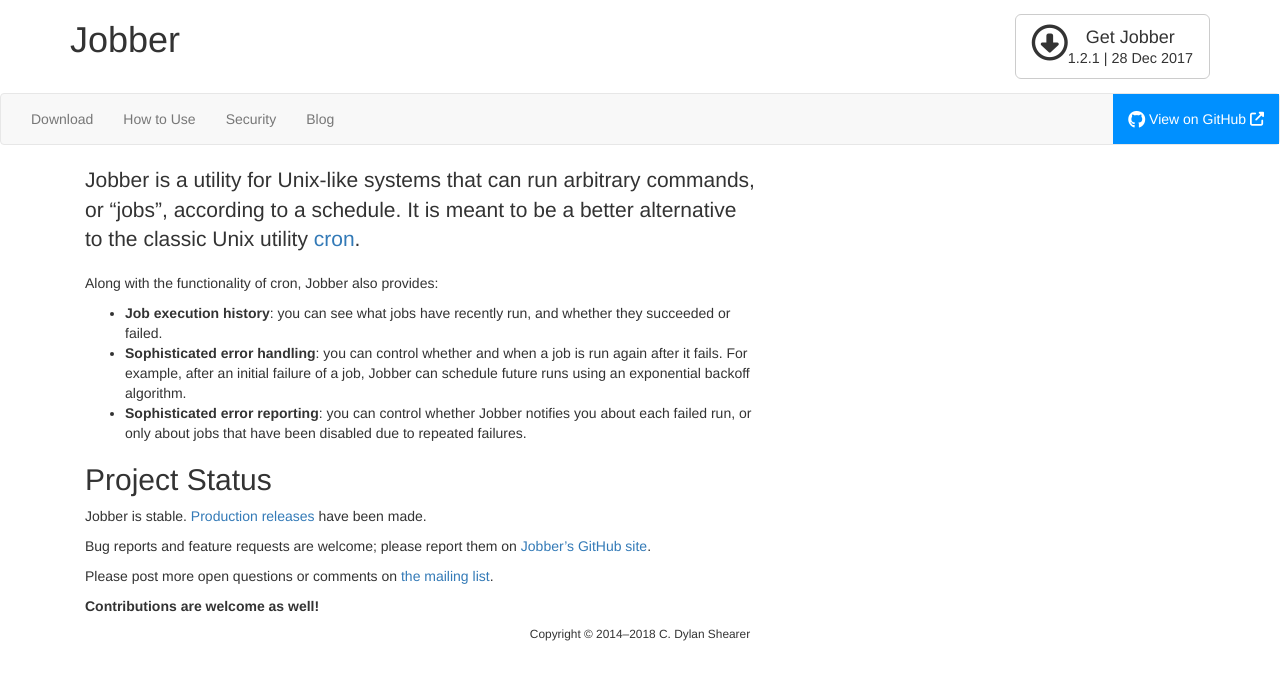
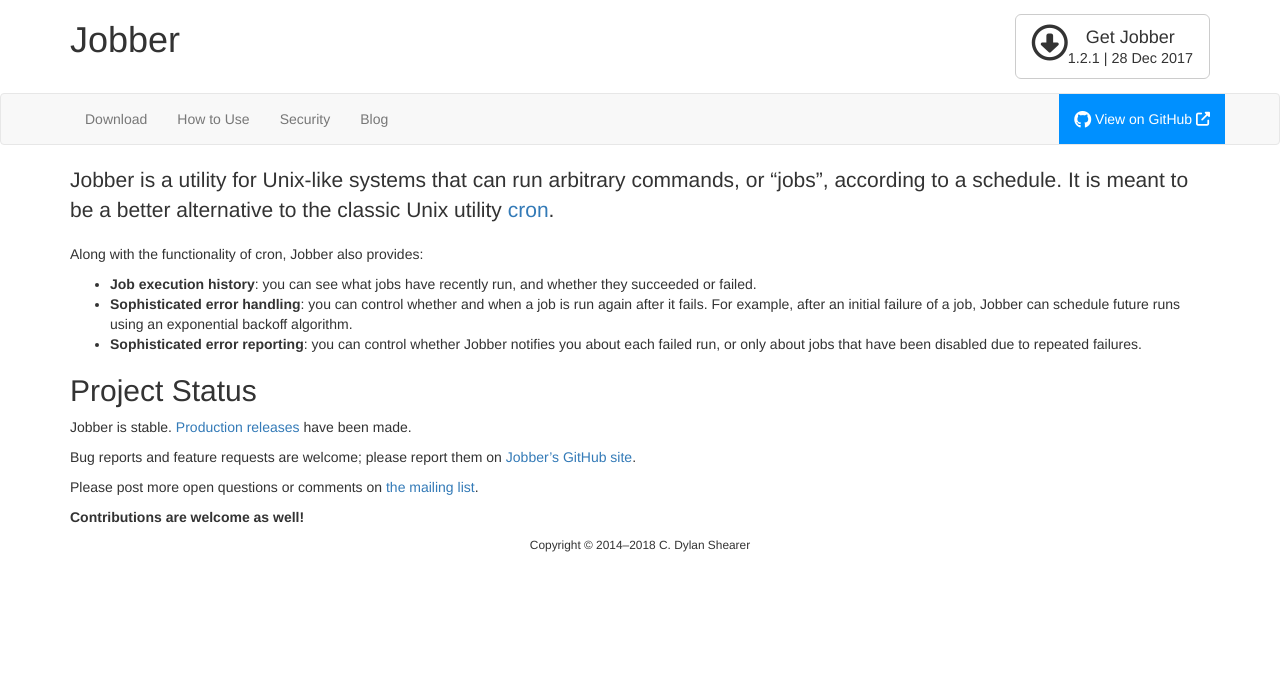
Before and after one commit to dshearer/jobber, a PHP site: page / in a window 1280 px wide. Shown: the top 680 px of the page. Run offline with PHP 8.4, Linux system fonts and the light colour scheme; some libraries are stand-ins or nearby versions.

Commit message:
Look better on large screens

```diff
--- a/blog/2018/01/14/go-review/index.html
+++ b/blog/2018/01/14/go-review/index.html
@@ -32,7 +32,7 @@
 
   <!-- NAV BAR -->
   <nav class="navbar navbar-default">
-    <div class="container-fluid">
+    <div class="container">
       <div class="navbar-header">
         <button type="button" class="navbar-toggle collapsed"
           data-toggle="collapse" data-target="#navbar-collapse"
--- a/doc/index.html
+++ b/doc/index.html
@@ -30,7 +30,7 @@
 <body>
   <!-- NAV BAR -->
   <nav class="navbar navbar-default">
-    <div class="container-fluid">
+    <div class="container">
       <div class="navbar-header">
         <button type="button" class="navbar-toggle collapsed"
           data-toggle="collapse" data-target="#navbar-collapse"
--- a/doc/v1.1/index.html
+++ b/doc/v1.1/index.html
@@ -80,7 +80,7 @@
 
   <!-- NAV BAR -->
   <nav class="navbar navbar-default">
-    <div class="container-fluid">
+    <div class="container">
       <div class="navbar-header">
         <button type="button" class="navbar-toggle collapsed"
           data-toggle="collapse" data-target="#navbar-collapse"
--- a/doc/v1.2/index.html
+++ b/doc/v1.2/index.html
@@ -104,7 +104,7 @@
 
   <!-- NAV BAR -->
   <nav class="navbar navbar-default">
-    <div class="container-fluid">
+    <div class="container">
       <div class="navbar-header">
         <button type="button" class="navbar-toggle collapsed"
           data-toggle="collapse" data-target="#navbar-collapse"
--- a/doc/v1.3/index.html
+++ b/doc/v1.3/index.html
@@ -116,7 +116,7 @@
 
   <!-- NAV BAR -->
   <nav class="navbar navbar-default">
-    <div class="container-fluid">
+    <div class="container">
       <div class="navbar-header">
         <button type="button" class="navbar-toggle collapsed"
           data-toggle="collapse" data-target="#navbar-collapse"
--- a/download/index.html
+++ b/download/index.html
@@ -32,7 +32,7 @@
 
   <!-- NAV BAR -->
   <nav class="navbar navbar-default">
-    <div class="container-fluid">
+    <div class="container">
       <div class="navbar-header">
         <button type="button" class="navbar-toggle collapsed"
           data-toggle="collapse" data-target="#navbar-collapse"
--- a/index.html
+++ b/index.html
@@ -51,7 +51,7 @@
 
   <!-- NAV BAR -->
   <nav class="navbar navbar-default">
-    <div class="container-fluid">
+    <div class="container">
       <ul class="nav navbar-nav">
         <li><a href="/jobber/download/">Download</a></li>
         <li><a href="/jobber/doc/v1.2/">How to Use</a></li>
@@ -68,7 +68,7 @@
     </div>
   </nav>
 
-  <section class="main container" role="main">
+  <section class="container" role="main">
 
     <!-- Intro -->
     <section id="intro">
--- a/security/index.html
+++ b/security/index.html
@@ -32,7 +32,7 @@
 
   <!-- NAV BAR -->
   <nav class="navbar navbar-default">
-    <div class="container-fluid">
+    <div class="container">
       <div class="navbar-header">
         <button type="button" class="navbar-toggle collapsed"
           data-toggle="collapse" data-target="#navbar-collapse"
--- a/stylesheets/app.css
+++ b/stylesheets/app.css
@@ -4,16 +4,6 @@
 
 body {
   position: relative;
-}
-
-section.main {
-	max-width:700px;
-}
-
-@media (min-width: 769px) {
-	section.main {
-	    margin-left: 5em;
-	}
 }
 
 footer {
```
